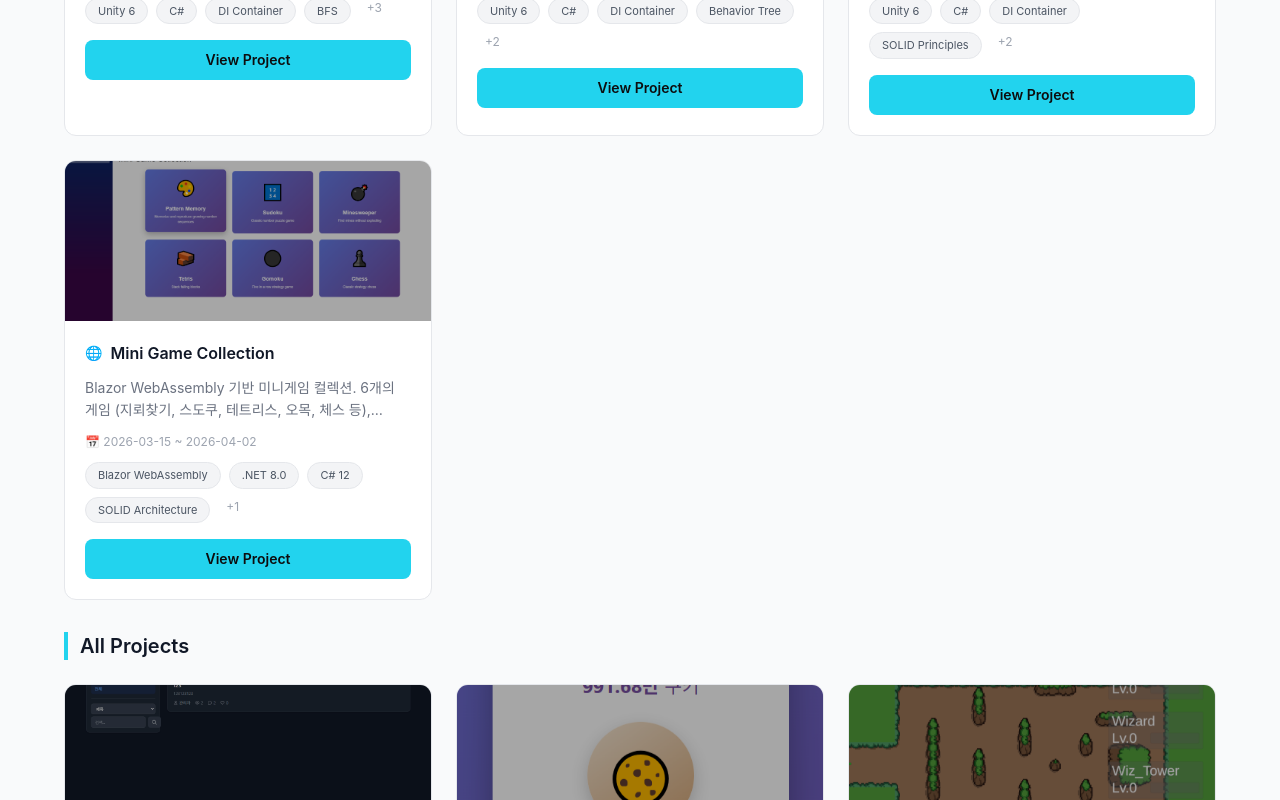
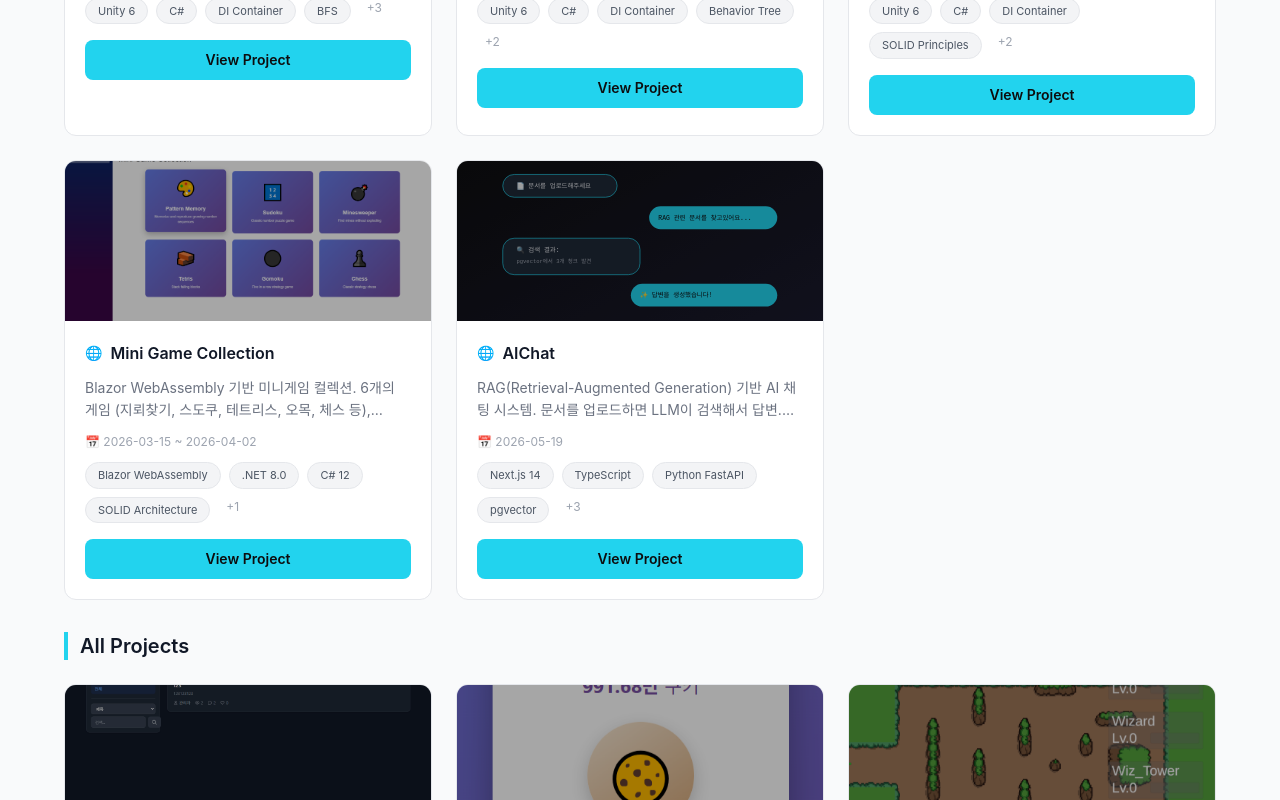
Before and after one commit to kongnamul-muchim/portfolio-site, a Next.js app: page / in a window 1280 px wide. Shown: the part 642-1442 px from the top of the page. Built offline with nearby package versions, Linux system fonts and the light colour scheme; no server answers; the database is empty.

Commit message:
feat: Add AIChat project card with RAG pipeline details

```diff
--- a/src/app/projects/[slug]/page.tsx
+++ b/src/app/projects/[slug]/page.tsx
@@ -288,6 +288,42 @@ function ProjectDetailContent({ slug }: { slug: string }) {
         <p>웹소설 세계관 시뮬레이터. AI GM 시스템, 캐릭터 Role-play, 분기 스토리 시스템.</p>
       </div>
     ),
+    'aichat': (
+      <div className="space-y-4">
+        <h3 className="text-base font-semibold text-gray-900 dark:text-[#E5E7EB]">Project Overview</h3>
+        <p>RAG(Retrieval-Augmented Generation) 기반 AI 채팅 시스템입니다. 사용자가 업로드한 문서를 기반으로 LLM이 검색하여 답변하는 지능형 채팅 인터페이스를 제공합니다.</p>
+        <h3 className="text-base font-semibold text-gray-900 dark:text-[#E5E7EB]">System Architecture</h3>
+        <div className="overflow-x-auto -mx-2 sm:mx-0">
+          <pre className="bg-gray-100 dark:bg-gray-900 p-3 sm:p-4 rounded-lg text-[10px] sm:text-xs leading-tight min-w-0 whitespace-pre">
+{`User → kongfolio.vercel.app/chat
+              ↓
+        /api/rag (Vercel Proxy)
+              ↓
+        45.59.101.155:8000 (VPS)
+        ├─ DeepSeek V4 Flash LLM
+        ├─ pgvector 검색 엔진
+        ├─ e5-base Embedding (로컬)
+        └─ Valkey Rate Limit`}</pre>
+        </div>
+        <h3 className="text-base font-semibold text-gray-900 dark:text-[#E5E7EB]">RAG Pipeline</h3>
+        <ol className="list-decimal pl-5 space-y-1">
+          <li><strong>Document Upload</strong> - PDF / Markdown / TXT 업로드</li>
+          <li><strong>Chunking</strong> - RecursiveCharacterTextSplitter (1000자 단위)</li>
+          <li><strong>Embedding</strong> - e5-base 모델 → pgvector 저장</li>
+          <li><strong>Retrieval</strong> - 질문 임베딩 → Cosine Similarity 검색</li>
+          <li><strong>Generation</strong> - 검색된 Context + 질문 → DeepSeek V4 Flash 답변</li>
+        </ol>
+        <h3 className="text-base font-semibold text-gray-900 dark:text-[#E5E7EB]">Key Features</h3>
+        <ul className="list-disc pl-5 space-y-1">
+          <li><strong>한국어 특화</strong> - e5-base 한국어 임베딩 + DeepSeek 한국어 지원</li>
+          <li><strong>실시간 스트리밍</strong> - Server-Sent Events 기반 타이핑 효과</li>
+          <li><strong>소스 인용</strong> - 답변에 사용된 문서 출처 표시</li>
+          <li><strong>관리자 모드</strong> - 문서 업로드/삭제 관리</li>
+          <li><strong>Rate Limit</strong> - Valkey 기반 일일 사용량 제한 (10회/일)</li>
+          <li><strong>VPS IP 보호</strong> - Vercel Edge 프록시로 백엔드 IP 은닉</li>
+        </ul>
+      </div>
+    ),
   }
 
   return <>{details[slug] || <p>자세한 프로젝트 정보를 준비 중입니다.</p>}</>
--- a/src/data/projects.ts
+++ b/src/data/projects.ts
@@ -159,6 +159,18 @@ export const projects: Project[] = [
     featured: false,
     devPeriod: '2026-03-30',
   },
+  {
+    id: 'aichat',
+    title: 'AIChat',
+    type: 'web',
+    description: 'RAG(Retrieval-Augmented Generation) 기반 AI 채팅 시스템. 문서를 업로드하면 LLM이 검색해서 답변. DeepSeek V4 Flash + pgvector + 한국어 특화.',
+    image: '/images/aichat.svg',
+    technologies: ['Next.js 14', 'TypeScript', 'Python FastAPI', 'pgvector', 'DeepSeek V4', 'RAG', 'PostgreSQL'],
+    github: 'https://github.com/kongnamul-muchim/AIChatBot',
+    demo: '/chat',
+    featured: true,
+    devPeriod: '2026-05-19',
+  },
 ]
 
 export function getProjectBySlug(slug: string): Project | undefined {
```
Also changed, not shown: public/images/aichat.svg (added).
